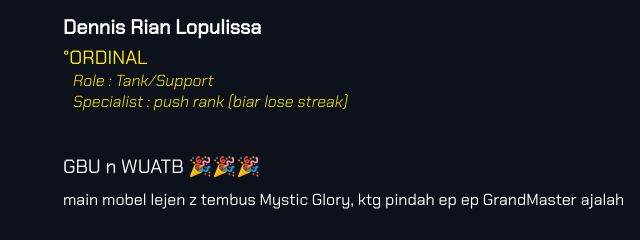
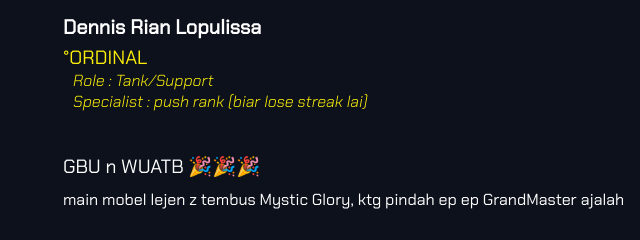
Before and after one commit to imanuella/mGLORY, a plain HTML site: page index.html in a window 1280 px wide. Shown: the part 163-403 px from the top of the page, 0-640 px from the left. Drawn offline with Linux system fonts and the light colour scheme.

Commit message:
Update index.html

```diff
--- a/index.html
+++ b/index.html
@@ -32,7 +32,7 @@
                 <em>
                     Role : Tank/Support
                     <br>
-                    Specialist : push rank (biar lose streak)
+                    Specialist : push rank (biar lose streak lai)
                 </em>
             </div>
         </div>
```
